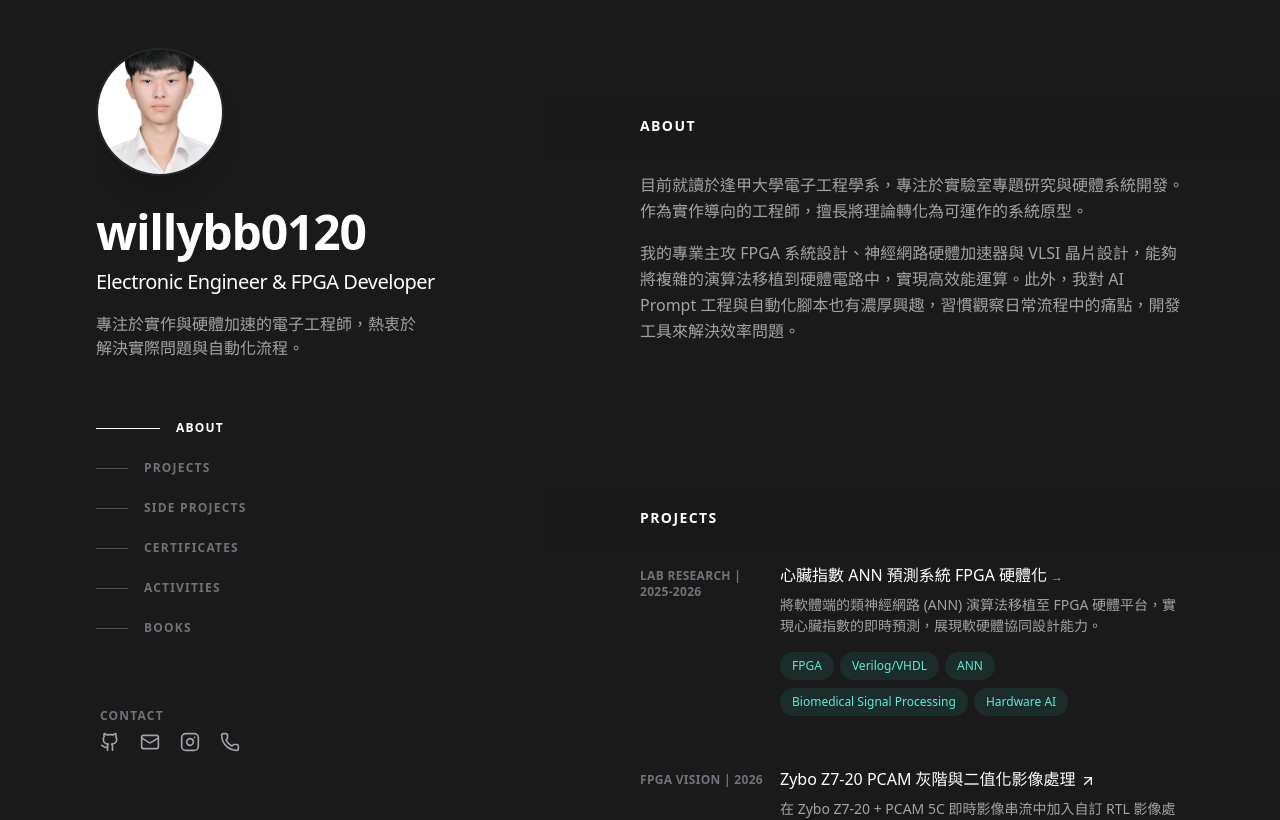
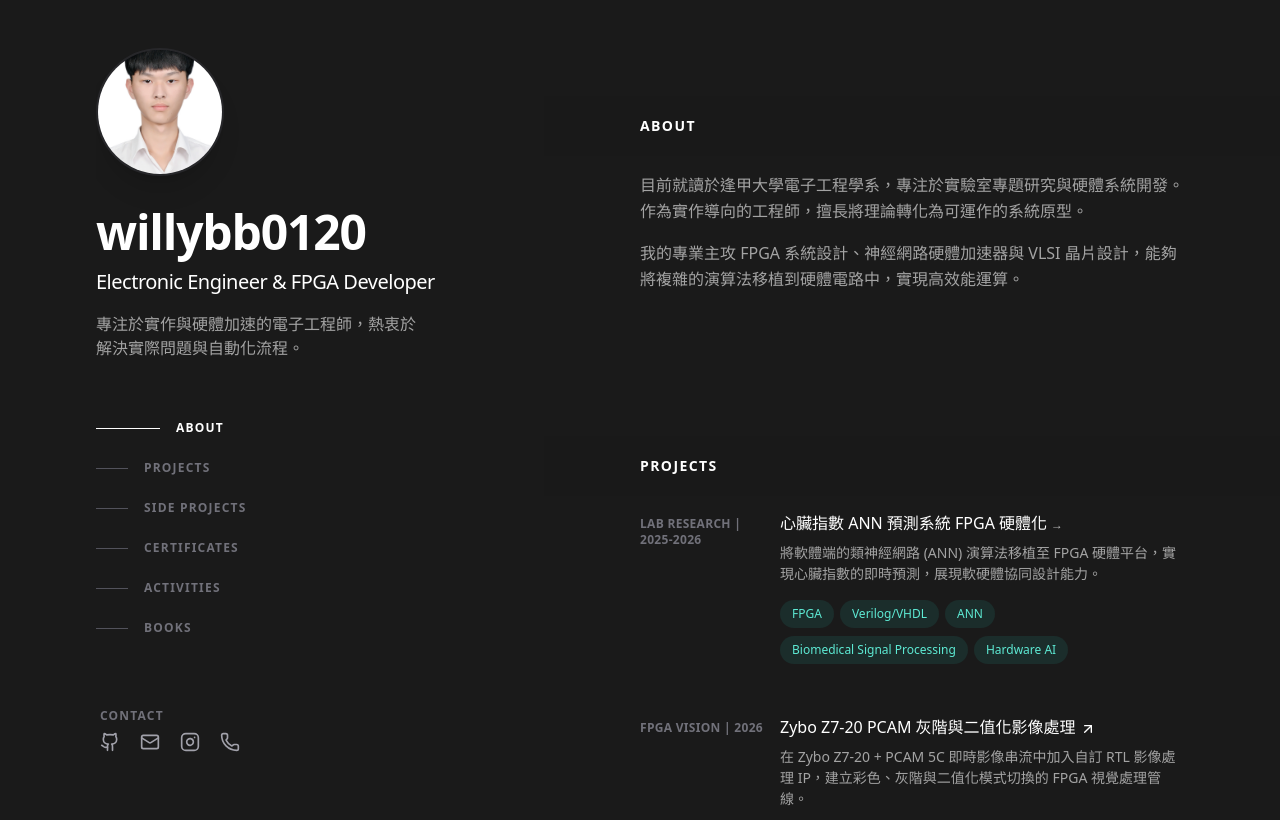
Before and after one commit to willybb0120/self_page, a Next.js app: page / in a window 1280 px wide. Shown: the top 820 px of the page. Built offline with nearby package versions, Linux system fonts and the light colour scheme.

Commit message:
Refine profile introduction copy

```diff
--- a/src/data/profile.ts
+++ b/src/data/profile.ts
@@ -80,7 +80,7 @@ export const profileData: ProfileData = {
   headline: "專注於實作與硬體加速的電子工程師，熱衷於解決實際問題與自動化流程。",
   about: [
     "目前就讀於逢甲大學電子工程學系，專注於實驗室專題研究與硬體系統開發。作為實作導向的工程師，擅長將理論轉化為可運作的系統原型。",
-    "我的專業主攻 FPGA 系統設計、神經網路硬體加速器與 VLSI 晶片設計，能夠將複雜的演算法移植到硬體電路中，實現高效能運算。此外，我對 AI Prompt 工程與自動化腳本也有濃厚興趣，習慣觀察日常流程中的痛點，開發工具來解決效率問題。"
+    "我的專業主攻 FPGA 系統設計、神經網路硬體加速器與 VLSI 晶片設計，能夠將複雜的演算法移植到硬體電路中，實現高效能運算。"
   ],
   navLinks: ["About", "Projects", "Side Projects", "Certificates", "Activities", "Books"],
   projects: [
```
